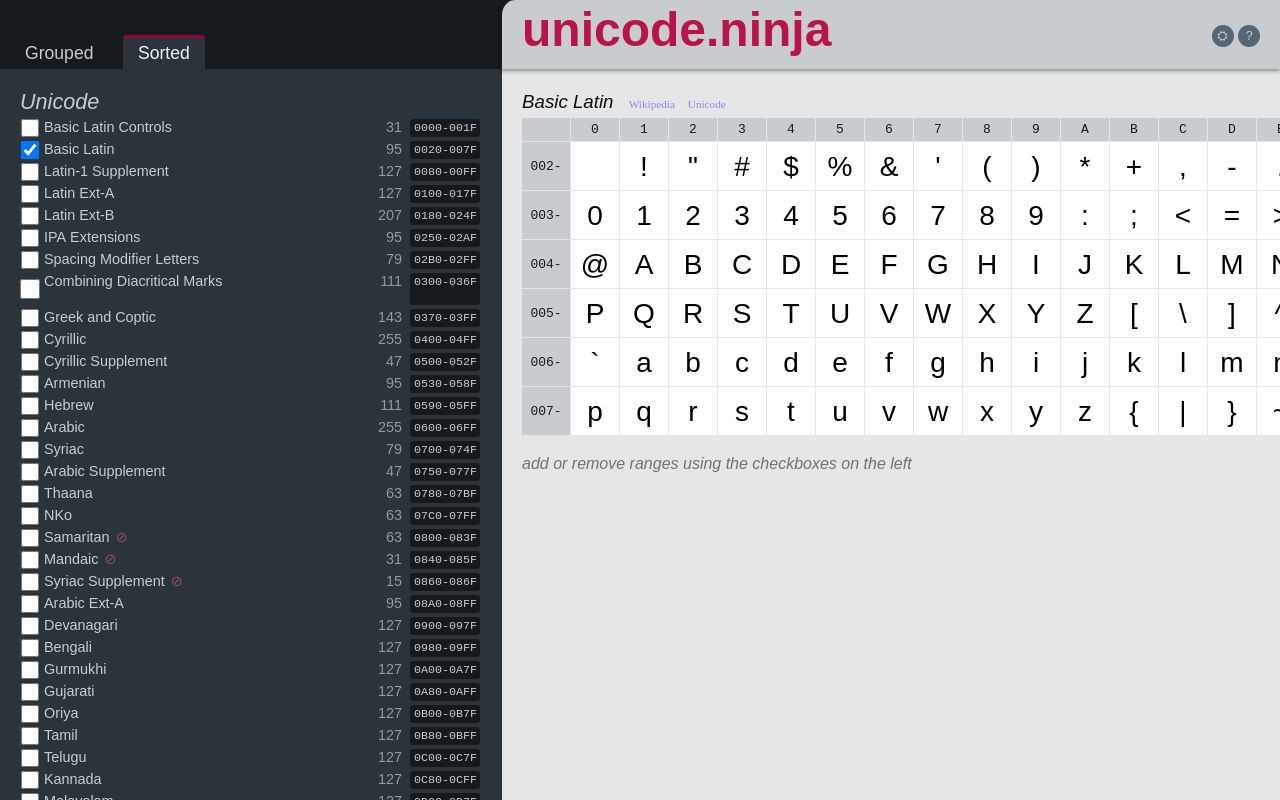
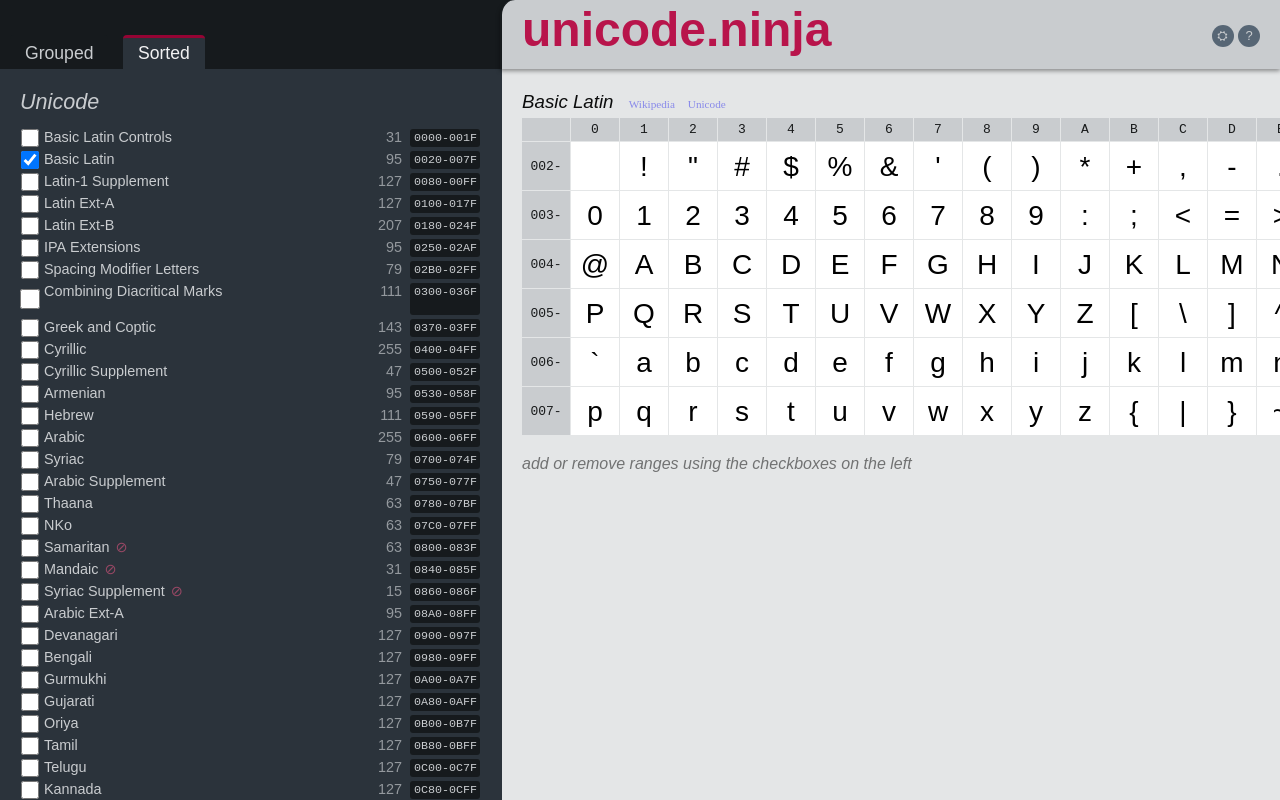
Before and after one commit to mattlag/Unicode-Ninja, a plain HTML site: page app/index.htm in a window 1280 px wide. Both pictures are taken after a click on the button "Sorted". Drawn offline with Linux system fonts and the light colour scheme.

Commit message:
chooser style

```diff
--- a/app/script.js
+++ b/app/script.js
@@ -144,7 +144,7 @@ function makeChooser() {
 }
 
 function makeFlatChooser() {
-    let con = '<h2>Unicode</h2>';
+    let con = '<h2>Unicode</h2><div class="skiprow">&nbsp;</div>';
 
     for(let rid in unicodeBlocks){
     if(unicodeBlocks.hasOwnProperty(rid)) {
@@ -186,6 +186,10 @@ function makeGroupedChooser() {
     return `
         <h2>Unicode Scripts</h2>
         ${makeArea(organizedScripts)}
+        <div class="skiprow">&nbsp;</div>
+        <div class="skiprow">&nbsp;</div>
+        <div class="skiprow">&nbsp;</div>
+        <div class="skiprow">&nbsp;</div>
         <h2>Unicode Symbols</h2>
         ${makeArea(organizedSymbols)}
     `;
--- a/app/style.css
+++ b/app/style.css
@@ -151,7 +151,8 @@ canvas {
     grid-template-columns: 20px 20px 1fr 1fr 70px;
     grid-row-gap: 4px;
     grid-column-gap: 4px;
-	overflow-y: scroll;
+    overflow-y: scroll;
+    overflow-x: hidden;
 }
 
 .spantwo {
```
